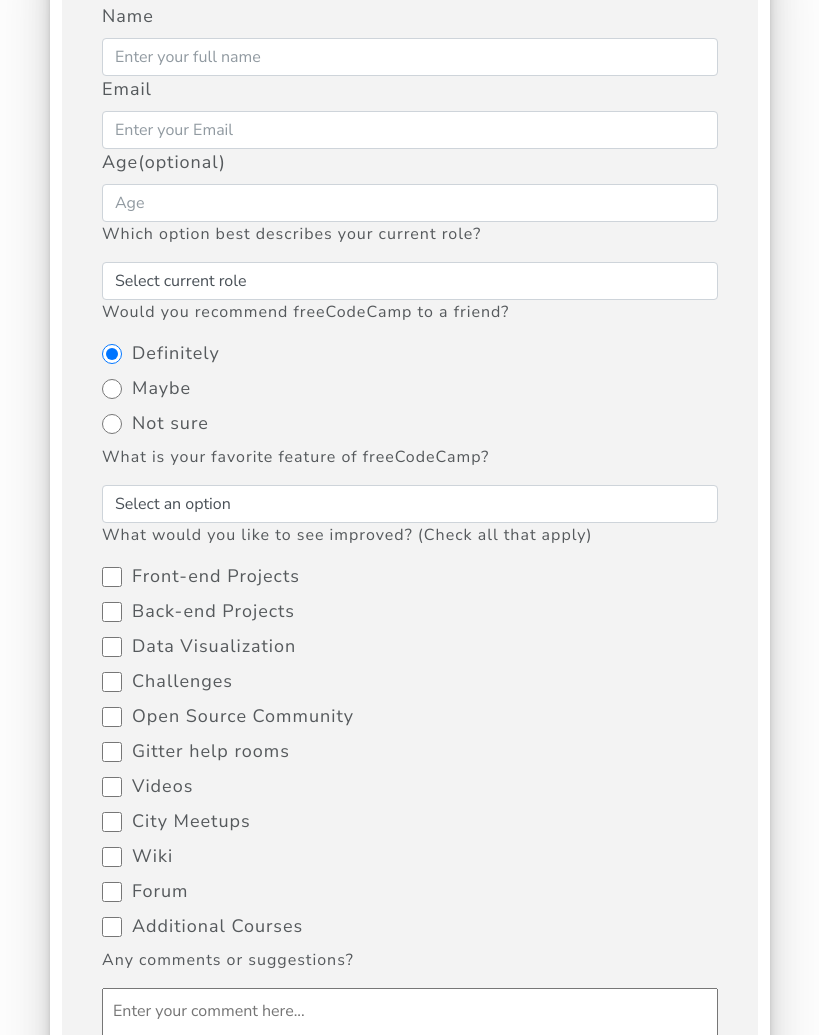
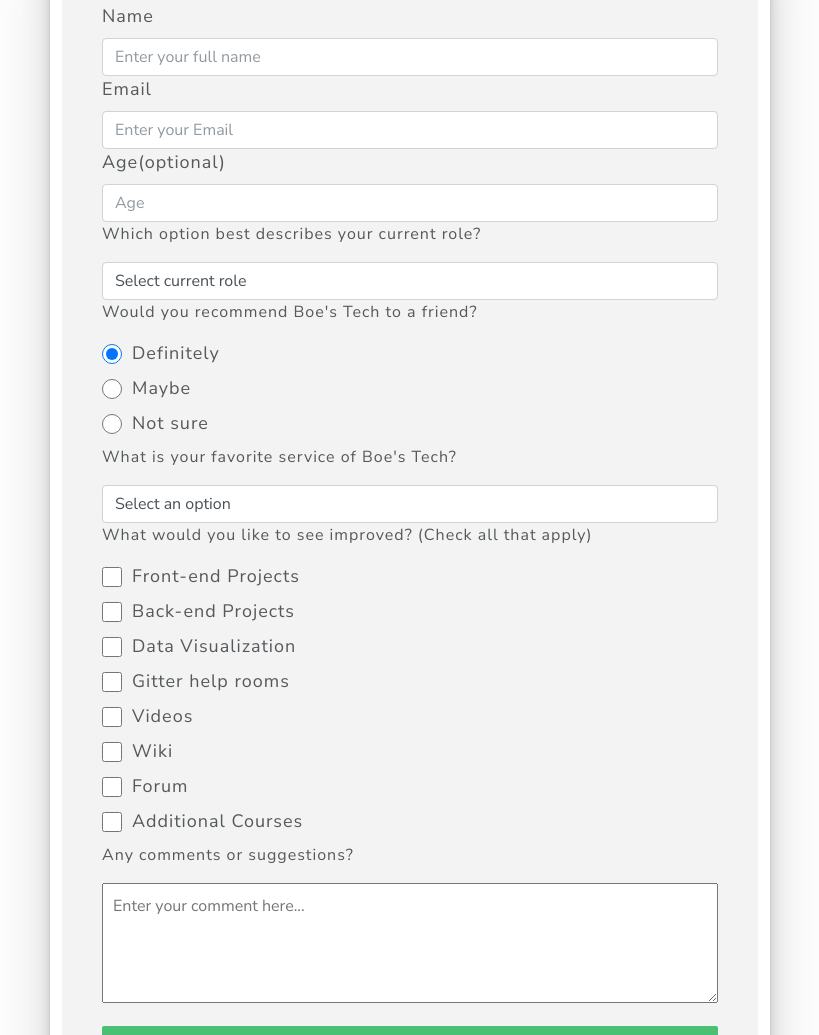
Before and after one commit to thbob2/freecodecamp-projects, a plain HTML site: page survey-form/index.html in a window 1280 px wide. Shown: the part 167-1202 px from the top of the page, without its empty margins (230-1049 px from the left). Drawn offline with Linux system fonts and the light colour scheme.

Commit message:
finished survey-from

```diff
--- a/survey-form/index.html
+++ b/survey-form/index.html
@@ -63,7 +63,7 @@
           </div>
 
           <div class="form-group">
-            <p>Would you recommend freeCodeCamp to a friend?</p>
+            <p>Would you recommend  Boe's Tech to a friend?</p>
             <label>
               <input
                 name="user-recommend"
@@ -94,14 +94,14 @@
 
           <div class="form-group">
             <p>
-              What is your favorite feature of freeCodeCamp?
+              What is your favorite service of Boe's Tech?
             </p>
             <select id="most-like" name="mostLike" class="form-control" required>
               <option disabled selected value>Select an option</option>
-              <option value="challenges">Challenges</option>
-              <option value="projects">Projects</option>
-              <option value="community">Community</option>
-              <option value="openSource">Open Source</option>
+              <option value="web-dev">Web dev</option>
+              <option value="python-course">Python Courses</option>
+              <option value="apis">Apis</option>
+
             </select>
           </div>
 
@@ -138,22 +138,6 @@
             <label
               ><input
                 name="prefer"
-                value="challenges"
-                type="checkbox"
-                class="input-checkbox"
-              />Challenges</label
-            >
-            <label
-              ><input
-                name="prefer"
-                value="open-source-community"
-                type="checkbox"
-                class="input-checkbox"
-              />Open Source Community</label
-            >
-            <label
-              ><input
-                name="prefer"
                 value="gitter-help-rooms"
                 type="checkbox"
                 class="input-checkbox"
@@ -166,14 +150,6 @@
                 type="checkbox"
                 class="input-checkbox"
               />Videos</label
-            >
-            <label
-              ><input
-                name="prefer"
-                value="city-meetups"
-                type="checkbox"
-                class="input-checkbox"
-              />City Meetups</label
             >
             <label
               ><input
```
